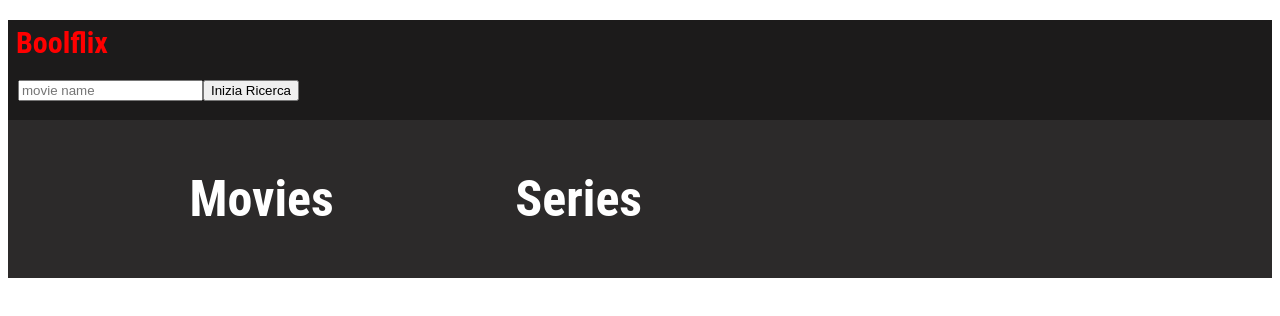
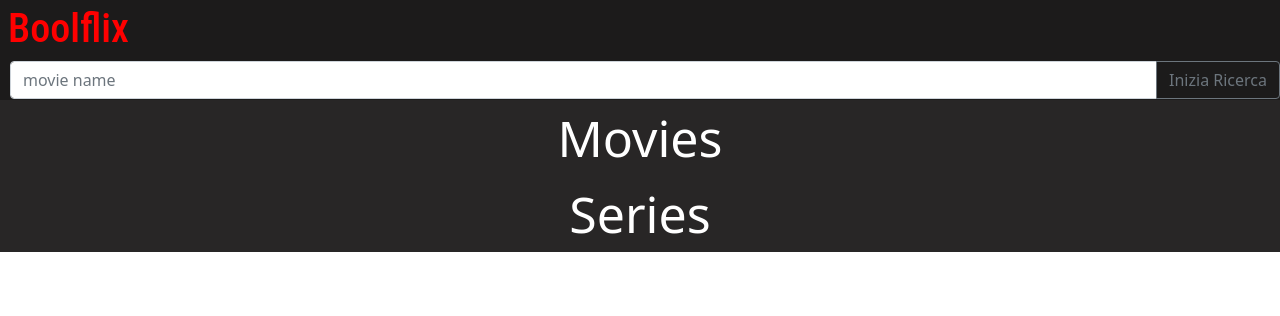
Before and after one commit to Giulia-92/vue-boolflix, a Vue app: page / in a window 1280 px wide. Shown: the top 316 px of the page. Built offline with nearby package versions, Linux system fonts and the light colour scheme.

Commit message:
vue-boolflix

```diff
--- a/src/App.vue
+++ b/src/App.vue
@@ -3,8 +3,10 @@
     <div id="app">
       <HeaderContent @goSearch="search" />
       <div>
+        <div>
           <card-content :items="movies" title='Movies' />
           <card-content :items="series" title='Series' />
+        </div>
       </div>
     </div>
   </main>
@@ -60,9 +62,6 @@ export default {
 </script>
 
 <style lang="scss">
-main{
-  background-color: rgb(44, 42, 42);
-  height:100%;
-}
+@import'./assets/style/general.scss';
 
 </style>
--- a/src/components/CardContent.vue
+++ b/src/components/CardContent.vue
@@ -2,17 +2,17 @@
 <div class="container">
         <h3 class="titoli">{{title}}</h3>
         <div class="row">
-    <div v-for="(item) in items" :key="item.id" class="col-6 col-md-4 col-lg-3 mb-3">
-        <div class="card" style="width: 18rem;">
+    <div v-for="(item) in items" :key="item.id" class="col-6 col-md-4 col-lg-3 mb-2">
+        <div class="card mt-5" style="width: 16rem;">
             <img :src="imagePath+item.poster_path" class="card-img-top" alt="poster">
                 <div class="card-body center">
-                    <h1 class="card-title text white center fw bold my-5">titolo:{{item.title ? item.title : item.name}}</h1>
+                    <h1 class="card-title text white center fw bold my-3">titolo:{{item.title ? item.title : item.name}}</h1>
                     <p class="card-text"> voto:{{item.vote_average}}
                         <br /> id:{{item.id}},
                         <br />
                         lingua: <img class="bandiera" v-if="item.original_language ==='it'" :src="require('../assets/style/'+item.original_language+'.png')" alt="italiano">,
                         <br />
-                        lingua:  <br/> <img class="bandiera" v-if="item.original_language ==='en'" :src="require('../assets/style/'+item.original_language+'.png')" alt="inglese"></p>
+                        lingua: <img class="bandiera" v-if="item.original_language ==='en'" :src="require('../assets/style/'+item.original_language+'.png')" alt="inglese"></p>
                 </div>
         </div>
     </div>
@@ -66,14 +66,12 @@ export default {
 }
 </script>
 <style lang="scss">
+main{
+   background-color:rgb(40, 38, 38);
+    width:100%;
+}
 
-.container{
-    display:table-cell;
 
-    color: white;
-    font-family:'Roboto Condensed';
-    width:80%;
-}
 .bandiera{
     height:15px;
     width:25px;
@@ -81,7 +79,9 @@ export default {
 .titoli{
     display: flex;
     justify-content: center;
-    font-size: 50px;
+    font-size:50px;
+    color: white;
+    margin-top:8px;
 }
 
 </style>
--- a/src/components/HeaderContent.vue
+++ b/src/components/HeaderContent.vue
@@ -38,7 +38,7 @@ header{
 }
 h1{
   color:red;
-  font-size:30px;
+  font-size:20px;
   font-family:'Roboto Condensed';
   padding-top:5px;
   padding-left:8px;
```
Also changed, not shown: 1 other file (tests, documents, lock files or other folders). Lines whose indentation alone changed are shown as unchanged.
